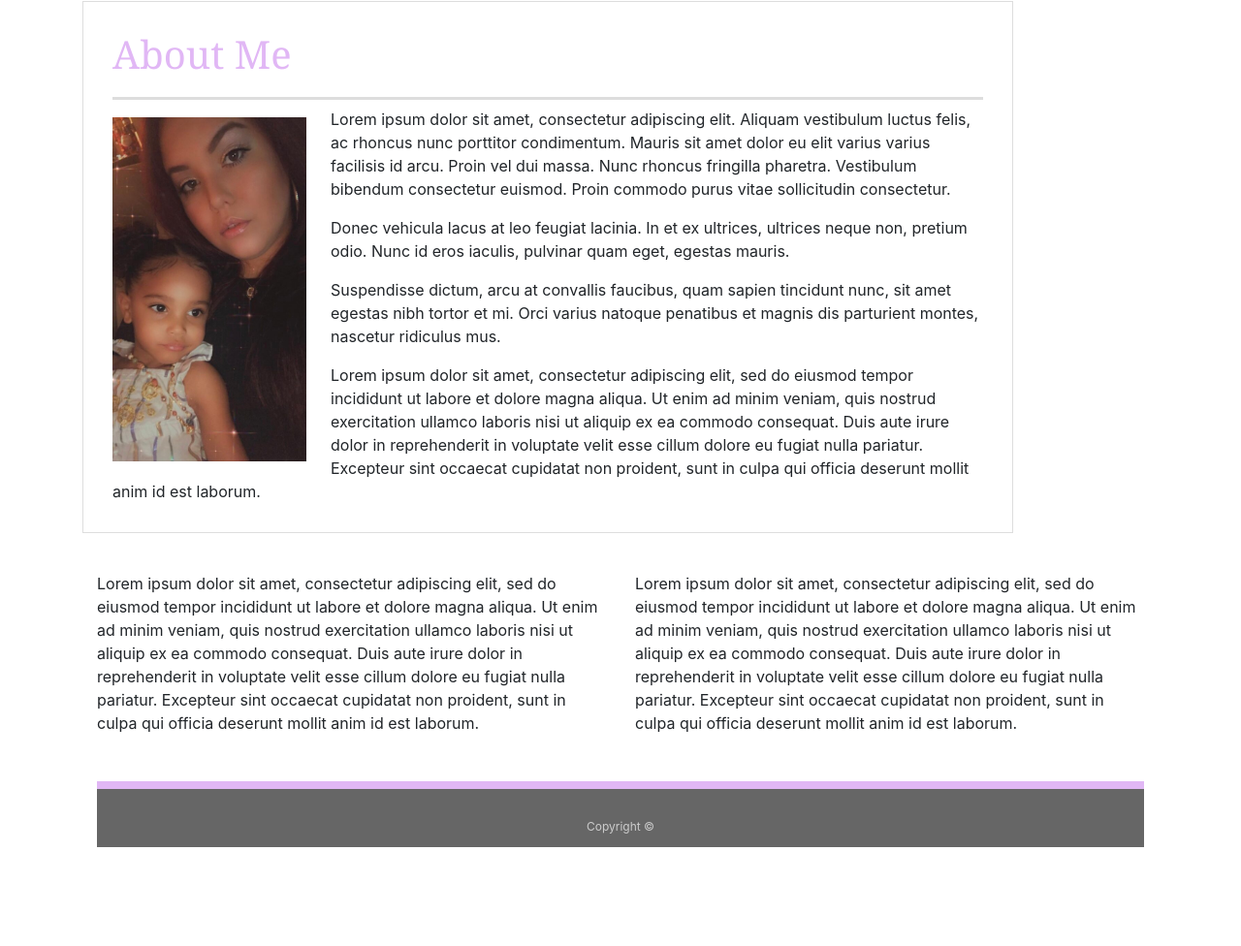
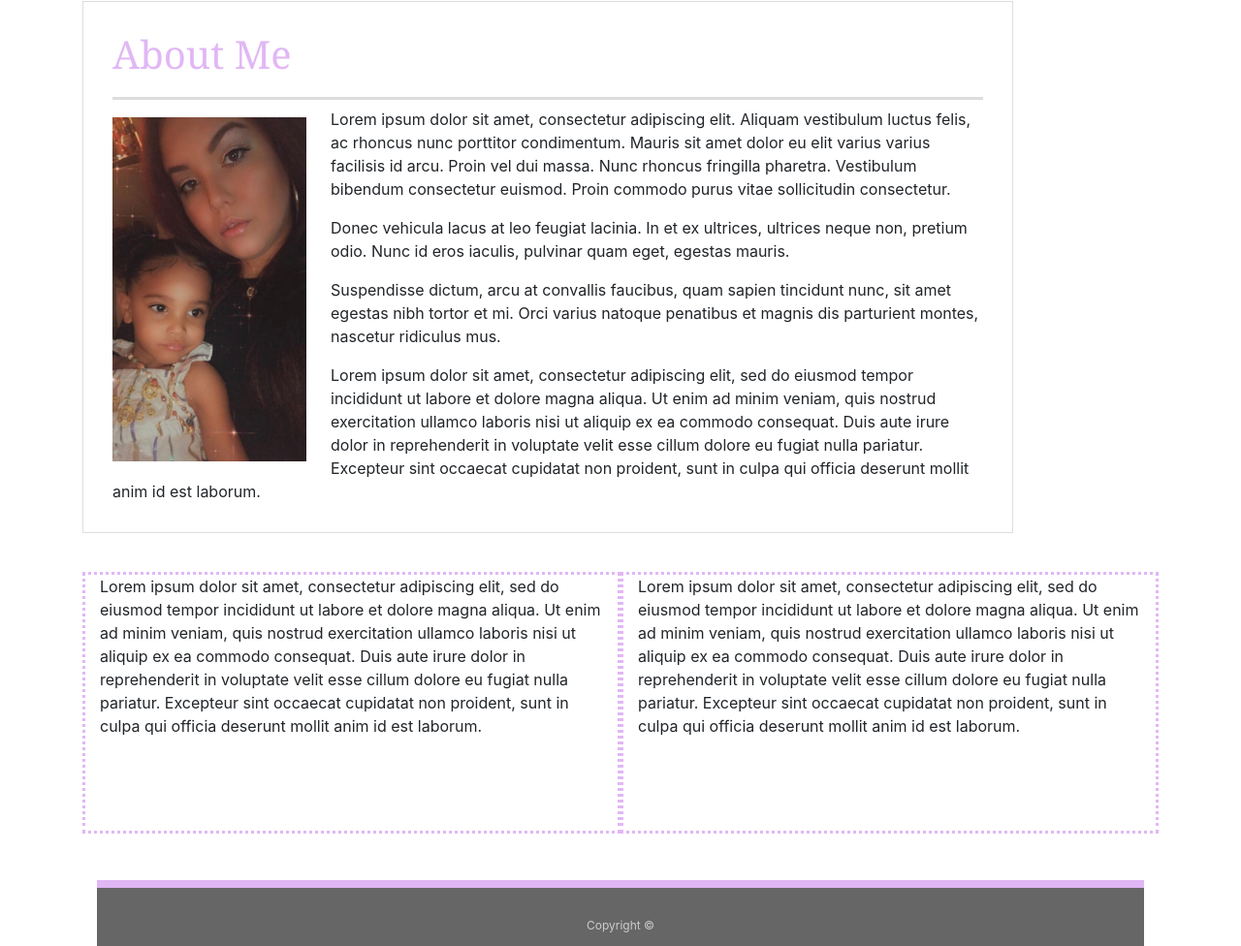
Before and after one commit to AzucarMoreina/Bootstrap-Portfolio, a plain HTML site: page index.html in a window 1280 px wide. Shown: the part 983-1959 px from the top of the page at 97% size. Before the commit the page ends 1857 px from the top, so only its background shows below. Drawn offline with nearby package versions, Linux system fonts and the light colour scheme.

Commit message:
borders overlapping

```diff
--- a/index.html
+++ b/index.html
@@ -62,10 +62,13 @@
 
     <div class="container">
       <div class="row align-items-center">
-        <div class="col-md-6">
+        <div class="col-md-6" style="border: 3px dotted #e1b7f5; height: 270px">
           <p>Lorem ipsum dolor sit amet, consectetur adipiscing elit, sed do eiusmod tempor incididunt ut labore et dolore magna aliqua. Ut enim ad minim veniam, quis nostrud exercitation ullamco laboris nisi ut aliquip ex ea commodo consequat. Duis aute irure dolor in reprehenderit in voluptate velit esse cillum dolore eu fugiat nulla pariatur. Excepteur sint occaecat cupidatat non proident, sunt in culpa qui officia deserunt mollit anim id est laborum.</p>
         </div>
-        <div class="col-md-6">
+
+   <!--I really dislike the overlap in borders it looks weird, awaiting response on how to eliminate overlap-->
+
+        <div class="col-md-6"style="border: 3px dotted #e1b7f5; height: 270px">
           <p>Lorem ipsum dolor sit amet, consectetur adipiscing elit, sed do eiusmod tempor incididunt ut labore et dolore magna aliqua. Ut enim ad minim veniam, quis nostrud exercitation ullamco laboris nisi ut aliquip ex ea commodo consequat. Duis aute irure dolor in reprehenderit in voluptate velit esse cillum dolore eu fugiat nulla pariatur. Excepteur sint occaecat cupidatat non proident, sunt in culpa qui officia deserunt mollit anim id est laborum.</p>
         </div>
       </div>
```
